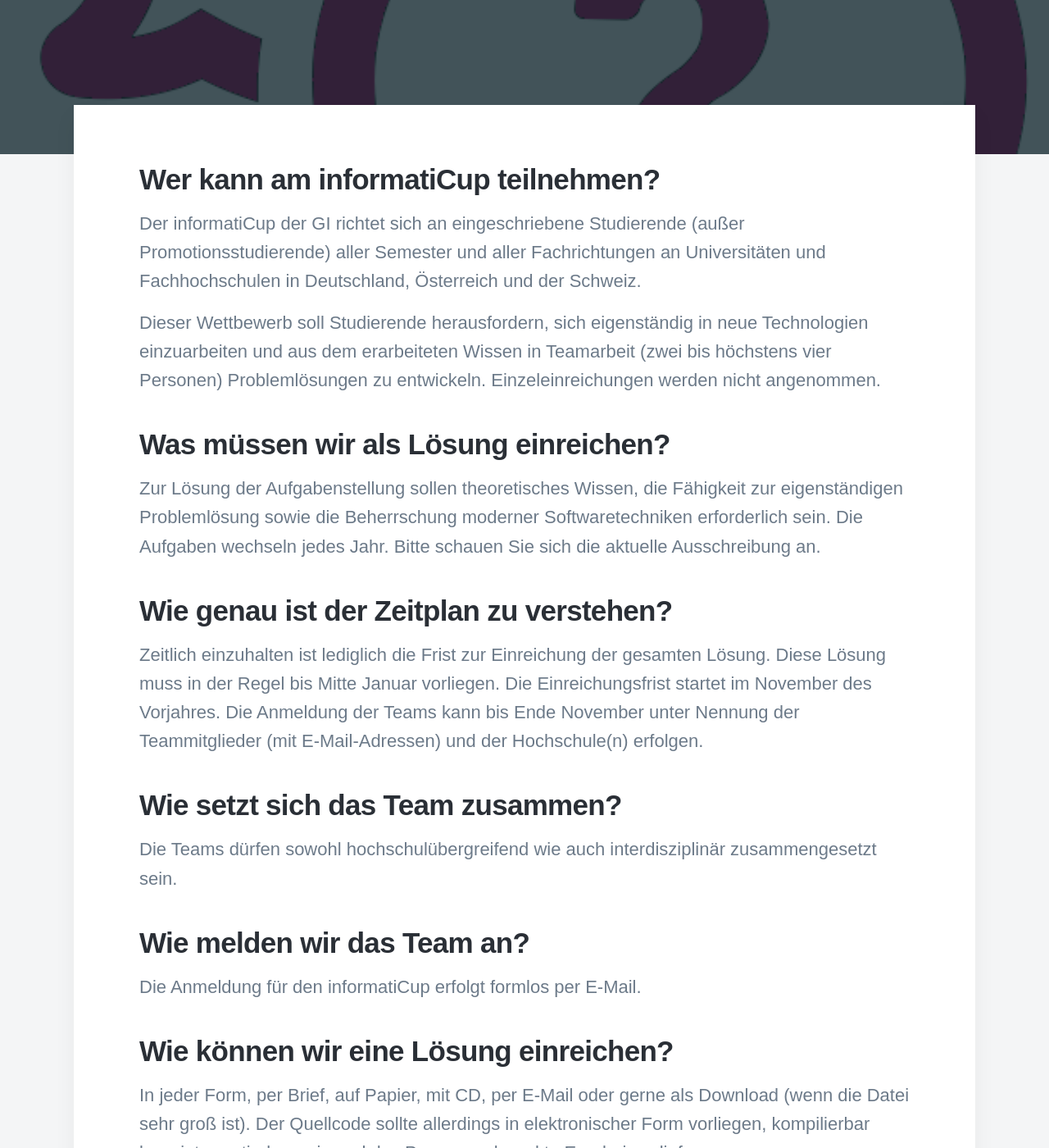
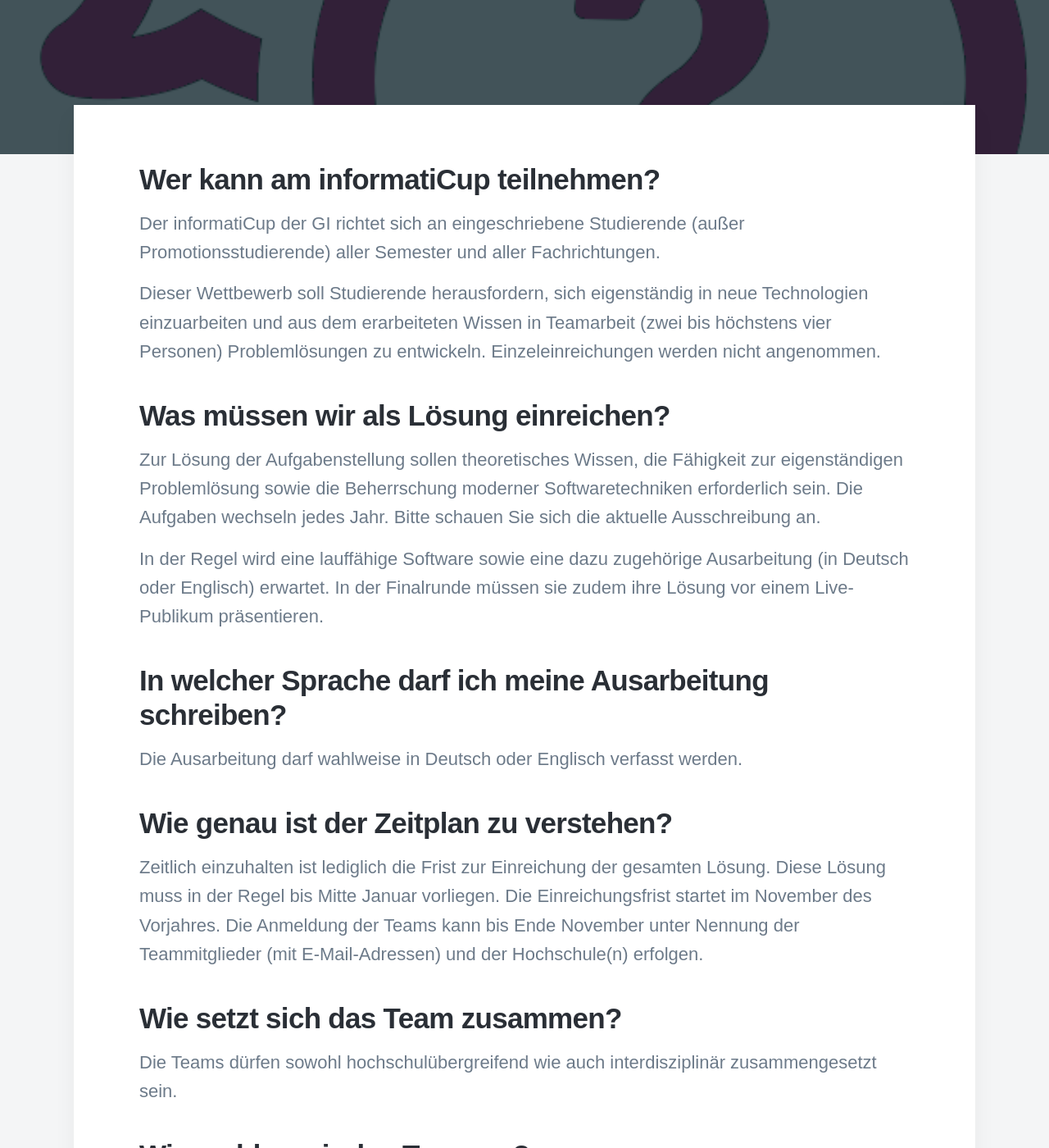
Before and after one commit to informatiCup/informaticup.github.io, a Jekyll site: the page built from _competition/30-faq.md, in a window 1280 px wide and 1400 px high, scrolled down 449 px. Shown: the whole window at 82% size. Built offline with Jekyll 4.4.1, drawn with Linux system fonts in a browser that asks for light colours; nearby versions of some CDN libraries; some web fonts are replaced.

Commit message:
Updated website

```diff
--- a/_competition/30-faq.md
+++ b/_competition/30-faq.md
@@ -1,20 +1,26 @@
 ---
 title: 'Häufige Fragen'
 subtitle: 'FAQs'
-date: 2020-10-03 13:00:00
+date: 2020-10-03 13:30:00
 description: Antworten auf die wichtigsten Fragen zum InformatiCup.
 featured_image: '/images/competition/faq.png'
 ---
 
 ## Wer kann am informatiCup teilnehmen? ##
 
-Der informatiCup der GI richtet sich an eingeschriebene Studierende (außer Promotionsstudierende) aller Semester und aller Fachrichtungen an Universitäten und Fachhochschulen in Deutschland, Österreich und der Schweiz.
+Der informatiCup der GI richtet sich an eingeschriebene Studierende (außer Promotionsstudierende) aller Semester und aller Fachrichtungen.
 
 Dieser Wettbewerb soll Studierende herausfordern, sich eigenständig in neue Technologien einzuarbeiten und aus dem erarbeiteten Wissen in Teamarbeit (zwei bis höchstens vier Personen) Problemlösungen zu entwickeln. Einzeleinreichungen werden nicht angenommen.
 
 ## Was müssen wir als Lösung einreichen? ##
 
 Zur Lösung der Aufgabenstellung sollen theoretisches Wissen, die Fähigkeit zur eigenständigen Problemlösung sowie die Beherrschung moderner Softwaretechniken erforderlich sein. Die Aufgaben wechseln jedes Jahr. Bitte schauen Sie sich die aktuelle Ausschreibung an.
+
+In der Regel wird eine lauffähige Software sowie eine dazu zugehörige Ausarbeitung (in Deutsch oder Englisch) erwartet. In der Finalrunde müssen sie zudem ihre Lösung vor einem Live-Publikum präsentieren.
+
+## In welcher Sprache darf ich meine Ausarbeitung schreiben? ##
+
+Die Ausarbeitung darf wahlweise in Deutsch oder Englisch verfasst werden.
 
 ## Wie genau ist der Zeitplan zu verstehen? ##
 
@@ -40,7 +46,7 @@
 
 Es darf jede kostenlos verfügbare Bibliothek verwendet werden. Die Bibliothek muss nicht als Quelltext verfügbar sein.
 
-## Darf ich (öffentlich) verfügbaren Code verwenden, etwa aus öffentlichen GitHub-Repositorys oder Implementierungen von Forschungsarbeiten?
+## Darf ich (öffentlich) verfügbaren Code verwenden, etwa aus öffentlichen GitHub-Repositorys oder Implementierungen von Forschungsarbeiten? ##
 
 Sie dürfen Ihre Lösung auf jeder kostenlos verfügbaren Software aufbauen oder damit ermöglichen. Nennen Sie aber korrekt und vollständig die Autoren dieser Software und beachten Sie mögliche Lizenzbedingungen. In Ihrer Ausarbeitung sollte dann noch deutlich werden, was *Ihre* Meriten einer funktionierenden Lösung sind und an welchen Stellen Sie schon vorher vorhandene Funktionalität verwenden.
 
```
Also changed, not shown: _competition/10-about.md (+3 -3 lines), _pages/solutions.md (+14 -0 lines).
